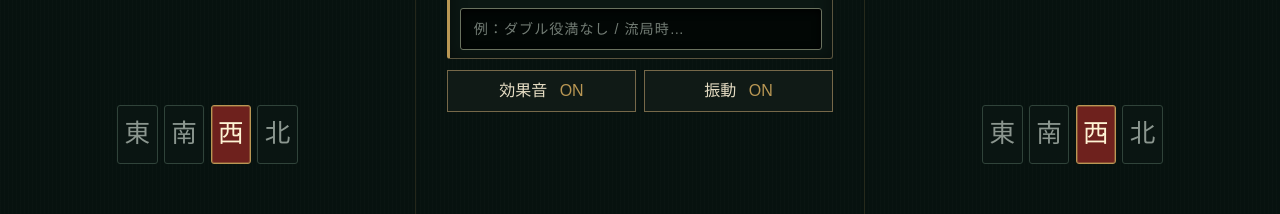
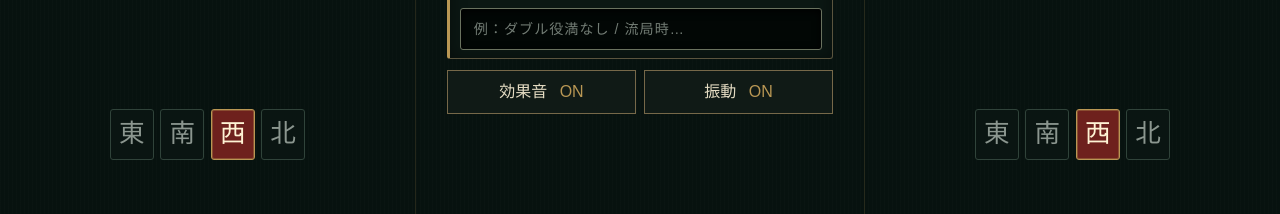
Before and after one commit to Hiromu-0219/kaiji-17, a Next.js app: page / in a window 1280 px wide. Shown: the part 447-661 px from the top of the page. Built offline with nearby package versions, Linux system fonts and the light colour scheme.

Commit message:
Stabilize touch targets

```diff
--- a/app/globals.css
+++ b/app/globals.css
@@ -7,7 +7,7 @@ body { font-family: Arial, "Noto Sans JP", sans-serif; }
 button, input { font:inherit; }
 button { cursor:pointer; touch-action:manipulation; -webkit-tap-highlight-color:transparent; transition:transform .12s ease,filter .12s ease,box-shadow .12s ease,border-color .12s ease; }
 button:hover{filter:brightness(1.12)}
-button:active{transform:translateY(2px) scale(.975);filter:brightness(.92);box-shadow:inset 0 3px 8px #0008!important}
+button:active{filter:brightness(.88);box-shadow:inset 0 3px 8px #0008!important}
 button:focus-visible,input:focus-visible{outline:2px solid #d0ac63;outline-offset:3px}
 .app-shell { position:fixed; inset:0; width:100vw; height:100dvh; min-height:0; overflow:hidden; background:
  radial-gradient(circle at 50% 0%, rgba(191,151,77,.12), transparent 38%),
@@ -22,14 +22,14 @@ h1 { font-family:serif; letter-spacing:.16em; font-size:clamp(30px,4.2vw,64px);
 .wind-preview { width:min(12vw,17dvh); aspect-ratio:.74; margin:2dvh auto; background:linear-gradient(145deg,#fffdf2,#d9d0b8); border:6px double #b4a98f; color:#17221c; border-radius:8px; box-shadow:0 18px 35px #0009, inset 0 0 20px #877d6130; display:grid; place-content:center; position:relative; }
 .wind-preview span{font-family:serif;font-size:clamp(48px,7vw,100px);font-weight:900}.wind-preview small{color:#766c56;letter-spacing:.3em}
 .wind-preview.concealed{background:repeating-linear-gradient(45deg,#1b3229 0 5px,#12271f 5px 10px);color:#c5a75f;border-color:#8d7440;box-shadow:0 18px 35px #0009,inset 0 0 0 4px #0a1813,inset 0 0 0 6px #8d7440}.wind-preview.concealed span{font-family:ui-monospace,monospace;text-shadow:0 0 18px #d5b76c55}.wind-preview.concealed small{color:#c9b474;letter-spacing:.08em;font-size:clamp(7px,.7vw,10px)}
-.wind-buttons { display:grid;grid-template-columns:repeat(4,1fr);gap:.5vw;max-width:330px;margin:auto}.wind-buttons button{padding:1.2dvh .5vw;background:#0a1512;color:#8b968f;border:1px solid #30433a;border-radius:3px;font-family:serif;font-size:clamp(17px,2vw,28px)}
+.wind-buttons { display:grid;grid-template-columns:repeat(4,minmax(44px,1fr));gap:.5vw;max-width:330px;margin:auto}.wind-buttons button{min-width:44px;min-height:44px;padding:.7dvh .5vw;background:#0a1512;color:#8b968f;border:1px solid #30433a;border-radius:3px;font-family:serif;font-size:clamp(17px,2vw,28px)}
 .wind-buttons button.active{color:#fff4d5;border-color:var(--gold);background:#6e211d;box-shadow:0 0 0 1px #b9975460 inset}
-.random-button { position:absolute;left:50%;top:9dvh;transform:translateX(-50%);background:#101d18;color:#e4d8b9;border:1px solid #7c6b46;padding:1.2dvh 1.6vw;border-radius:4px;white-space:nowrap;box-shadow:0 5px 12px #0007,inset 0 1px #ffffff12}.random-button:hover{transform:translateX(-50%) translateY(-1px)}.random-button:active{transform:translateX(-50%) translateY(2px) scale(.975)}.random-button.drawn{background:#263c30;border-color:#b99754;color:#f0dfb5}.random-button span{color:var(--gold);margin-right:.5em}
+.random-button { position:absolute;left:50%;top:9dvh;transform:translateX(-50%);min-height:44px;background:#101d18;color:#e4d8b9;border:1px solid #7c6b46;padding:1.2dvh 1.6vw;border-radius:4px;white-space:nowrap;box-shadow:0 5px 12px #0007,inset 0 1px #ffffff12}.random-button:hover,.random-button:active{transform:translateX(-50%)}.random-button.drawn{background:#263c30;border-color:#b99754;color:#f0dfb5}.random-button span{color:var(--gold);margin-right:.5em}
 .center-settings { grid-column:2;grid-row:1;padding:20dvh 2.4vw 2dvh;display:flex;flex-direction:column;align-items:stretch;gap:1.4dvh }
-.duration-control {display:grid;grid-template-columns:1fr 2.2fr 1fr;align-items:center;border-block:1px solid #3b493f;padding:1.2dvh 0}.duration-control output{text-align:center;font:700 clamp(38px,5.5vw,80px)/1 ui-monospace,monospace;letter-spacing:-.05em}.duration-control button{background:#17231e;color:#c8b98f;border:1px solid #415048;padding:1.2dvh;border-radius:3px}
+.duration-control {display:grid;grid-template-columns:1fr 2.2fr 1fr;align-items:center;border-block:1px solid #3b493f;padding:1.2dvh 0}.duration-control output{text-align:center;font:700 clamp(38px,5.5vw,80px)/1 ui-monospace,monospace;letter-spacing:-.05em}.duration-control button{min-height:44px;background:#17231e;color:#c8b98f;border:1px solid #415048;padding:1.2dvh;border-radius:3px}
 .memo-label{display:block;padding:1dvh .8vw;background:#0b1713;border:1px solid #5a543e;border-left:3px solid var(--gold);border-radius:3px;color:#d9d1b9;font-size:clamp(10px,1vw,13px);letter-spacing:.08em;box-shadow:inset 0 0 16px #0006}.memo-label>span{display:flex;justify-content:space-between;align-items:center}.memo-label b{color:#8c968f;font:400 10px ui-monospace,monospace;letter-spacing:0}.memo-label input{width:100%;margin-top:.7dvh;padding:1.2dvh 1vw;background:#020705;color:#fff7e5;border:1px solid #6a725f;border-radius:3px;font-size:clamp(12px,1.1vw,15px);box-shadow:inset 0 2px 8px #000}.memo-label input::placeholder{color:#737d75}
-.toggles{display:grid;grid-template-columns:1fr 1fr;gap:.6vw}.toggles button{background:#101a16;color:#88938c;border:1px solid #344239;padding:1dvh}.toggles button span{margin-left:.5em;color:#5f6963}.toggles button.on{color:#e5dcc3;border-color:#766849}.toggles button.on span{color:#b99754}
-.start-button{position:fixed;left:50%;bottom:2.2dvh;transform:translateX(-50%);z-index:8;width:min(34vw,520px);background:linear-gradient(#bd4a3e,#721f1b);color:#fff4da;border:1px solid #f08b7b;padding:1.4dvh 3vw;border-radius:5px;font-size:clamp(16px,1.7vw,24px);font-weight:700;letter-spacing:.12em;box-shadow:0 7px 0 #471411,0 13px 26px #000b,inset 0 1px #ffffff38;white-space:nowrap}.start-button:hover{transform:translateX(-50%) translateY(-2px);box-shadow:0 9px 0 #471411,0 15px 28px #000c,inset 0 1px #ffffff38}.start-button:active{transform:translateX(-50%) translateY(5px) scale(.985);box-shadow:0 2px 0 #471411,inset 0 3px 10px #44110d!important}.start-button small{display:block;color:#e4c2ad;font-size:clamp(8px,.7vw,11px);font-weight:400;letter-spacing:.18em;margin-bottom:.3em}.start-button span{position:absolute;right:1.4vw;top:50%;transform:translateY(-50%);font-size:1.2em}
+.toggles{display:grid;grid-template-columns:1fr 1fr;gap:.6vw}.toggles button{min-height:44px;background:#101a16;color:#88938c;border:1px solid #344239;padding:1dvh}.toggles button span{margin-left:.5em;color:#5f6963}.toggles button.on{color:#e5dcc3;border-color:#766849}.toggles button.on span{color:#b99754}
+.start-button{position:fixed;left:50%;bottom:2.2dvh;transform:translateX(-50%);z-index:8;width:min(34vw,520px);min-height:52px;background:linear-gradient(#bd4a3e,#721f1b);color:#fff4da;border:1px solid #f08b7b;padding:1.4dvh 3vw;border-radius:5px;font-size:clamp(16px,1.7vw,24px);font-weight:700;letter-spacing:.12em;box-shadow:0 7px 0 #471411,0 13px 26px #000b,inset 0 1px #ffffff38;white-space:nowrap}.start-button:hover{transform:translateX(-50%);filter:brightness(1.12)}.start-button:active{transform:translateX(-50%);filter:brightness(.86);box-shadow:0 4px 0 #471411,inset 0 4px 12px #44110d!important}.start-button small{display:block;color:#e4c2ad;font-size:clamp(8px,.7vw,11px);font-weight:400;letter-spacing:.18em;margin-bottom:.3em}.start-button span{position:absolute;right:1.4vw;top:50%;transform:translateY(-50%);font-size:1.2em}
 .timer-shell{display:grid;grid-template-columns:30% 40% 30%;align-items:center;padding:5dvh 4vw;background:radial-gradient(ellipse at center,#163328 0%,#091712 66%,#030706 100%)}
 .table-grain{position:absolute;inset:0;opacity:.16;pointer-events:none;background:repeating-radial-gradient(ellipse at center,transparent 0 3px,#8cb09912 4px 5px)}
 .wind-tile{width:min(20vw,32dvh);aspect-ratio:.76;justify-self:center;background:linear-gradient(145deg,#fffdf2,#d9d0b9 72%,#bbb094);border:clamp(5px,1vw,12px) double #8f856d;border-radius:12px;color:#171d18;display:grid;place-content:center;text-align:center;position:relative;box-shadow:0 3dvh 5dvh #000b, inset 0 0 2dvh #83796035;transform:perspective(700px) rotateY(5deg)}
@@ -43,5 +43,6 @@ h1 { font-family:serif; letter-spacing:.16em; font-size:clamp(30px,4.2vw,64px);
 .portrait-guard{display:none}
 @keyframes countPop{0%{opacity:0;transform:scale(.7)}20%{opacity:1}100%{opacity:0;transform:scale(1.15)}}@keyframes timerPulse{50%{transform:scale(1.025)}}@keyframes lastMinute{0%{opacity:0;transform:translateX(-50%) scale(.9)}15%,70%{opacity:1;transform:translateX(-50%) scale(1)}100%{opacity:0}}@keyframes flash{0%,30%{background:#fff8dfaa}100%{background:transparent}}
 @media (orientation:portrait){.app-shell>*:not(.portrait-guard){display:none!important}.portrait-guard{position:fixed;inset:0;display:grid;place-content:center;text-align:center;margin:7vw;padding:12vw 7vw;background:radial-gradient(circle at 50% 35%,#163328,#08130f 72%);border:1px solid #7a6842;box-shadow:inset 0 0 0 5px #07100d,inset 0 0 0 6px #413923,0 2dvh 6dvh #0009;z-index:99}.portrait-guard::before,.portrait-guard::after{content:"十七歩";position:absolute;left:50%;transform:translateX(-50%);color:#b9975430;font:700 13vw serif;letter-spacing:.25em;white-space:nowrap}.portrait-guard::before{top:7%}.portrait-guard::after{bottom:7%;transform:translateX(-50%) rotate(180deg)}.rotate-icon{font-size:80px;color:var(--gold);animation:rotateHint 2s ease-in-out infinite}.portrait-guard h2{font-family:serif;letter-spacing:.1em;margin:2vh 0 1vh}.portrait-guard p{color:#829087;margin:0;line-height:1.8}@keyframes rotateHint{50%{transform:rotate(90deg)}}}
+@media (orientation:landscape) and (max-width:700px){.wind-buttons{grid-template-columns:repeat(2,44px);justify-content:center;gap:4px}.wind-buttons button{font-size:19px}.wind-preview{margin-block:.5dvh}.player-panel{padding-inline:1vw}}
 @media (max-height:480px){.brand-row{height:13dvh}.setup-grid{height:87dvh}.center-settings{padding-top:16dvh;gap:1dvh}.wind-preview{margin:1dvh auto}.player-panel{padding-block:1dvh 5dvh}.random-button{top:6dvh}.timer-shell{padding-block:2dvh}}
 @media (prefers-reduced-motion:reduce){*,*::before,*::after{animation-duration:.01ms!important;animation-iteration-count:1!important;transition-duration:.01ms!important}}
```
